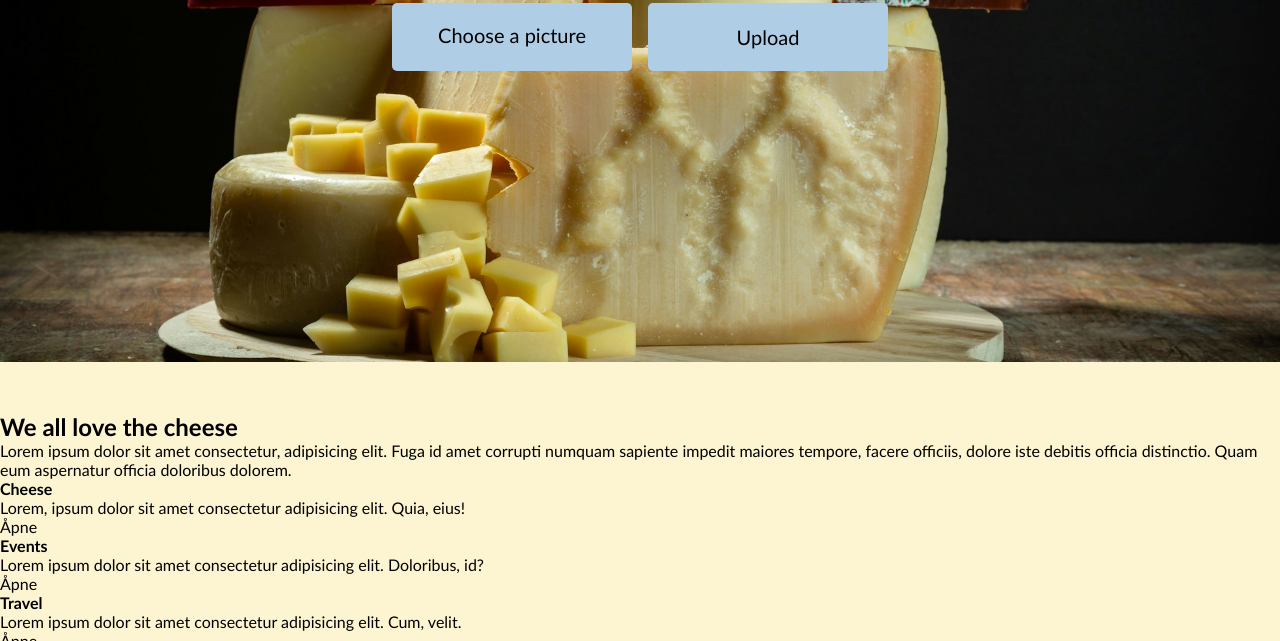
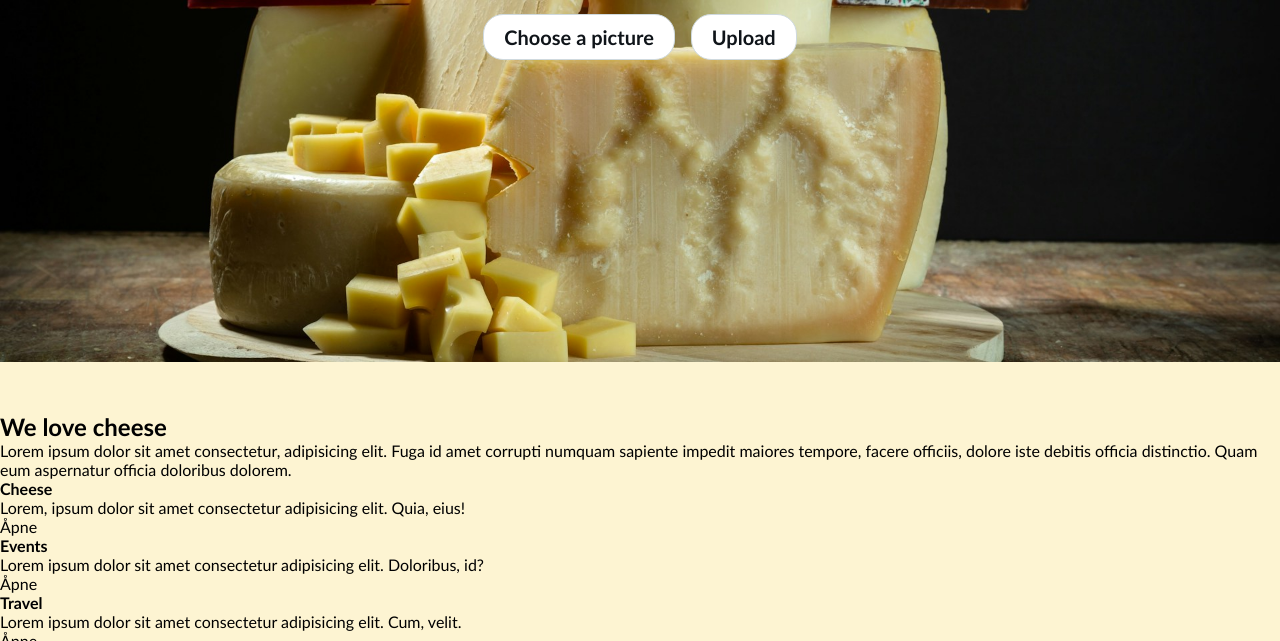
Before and after one commit to RixRax1/Dag-2, a plain HTML site: page index.html in a window 1280 px wide. Shown: the part 502-1143 px from the top of the page. Drawn offline with Linux system fonts and the light colour scheme.

Commit message:
changes style on buttons

```diff
--- a/index.html
+++ b/index.html
@@ -38,7 +38,7 @@
       </section>
       <section id="welcome-section">
         <div>
-          <h2>We all love the cheese</h2>
+          <h2>We love cheese</h2>
           <p>
             Lorem ipsum dolor sit amet consectetur, adipisicing elit. Fuga id
             amet corrupti numquam sapiente impedit maiores tempore, facere
--- a/style.css
+++ b/style.css
@@ -54,37 +54,33 @@ a {
 
 h1 {
   font-size: 100px;
-  color: #181818;
+  color: #040404;
   margin-bottom: 30px;
 }
 
 #hero-text form {
   display: flex;
   align-items: center;
+  justify-content: center;
   gap: 16px;
 }
 
 .upload-btn,
 #submit-btn {
   display: inline-block;
-  width: 240px;
-  height: 68px;
-  padding: 20px;
+  padding: 10px 20px;
   font-size: 20px;
   font-family: inherit;
-  color: black;
-  background-color: #b0cde6;
-  border: none;
-  border-radius: 5px;
+  color: #0f1419;
+  background-color: white;
+  border: 1px solid #cfd9de;
+  border-radius: 20px;
+  font-weight: bold;
+  cursor: pointer;
 }
 
 .upload-btn {
-  cursor: pointer;
   text-align: center;
-}
-
-#submit-btn {
-  cursor: pointer;
 }
 
 .visually-hidden {
```
